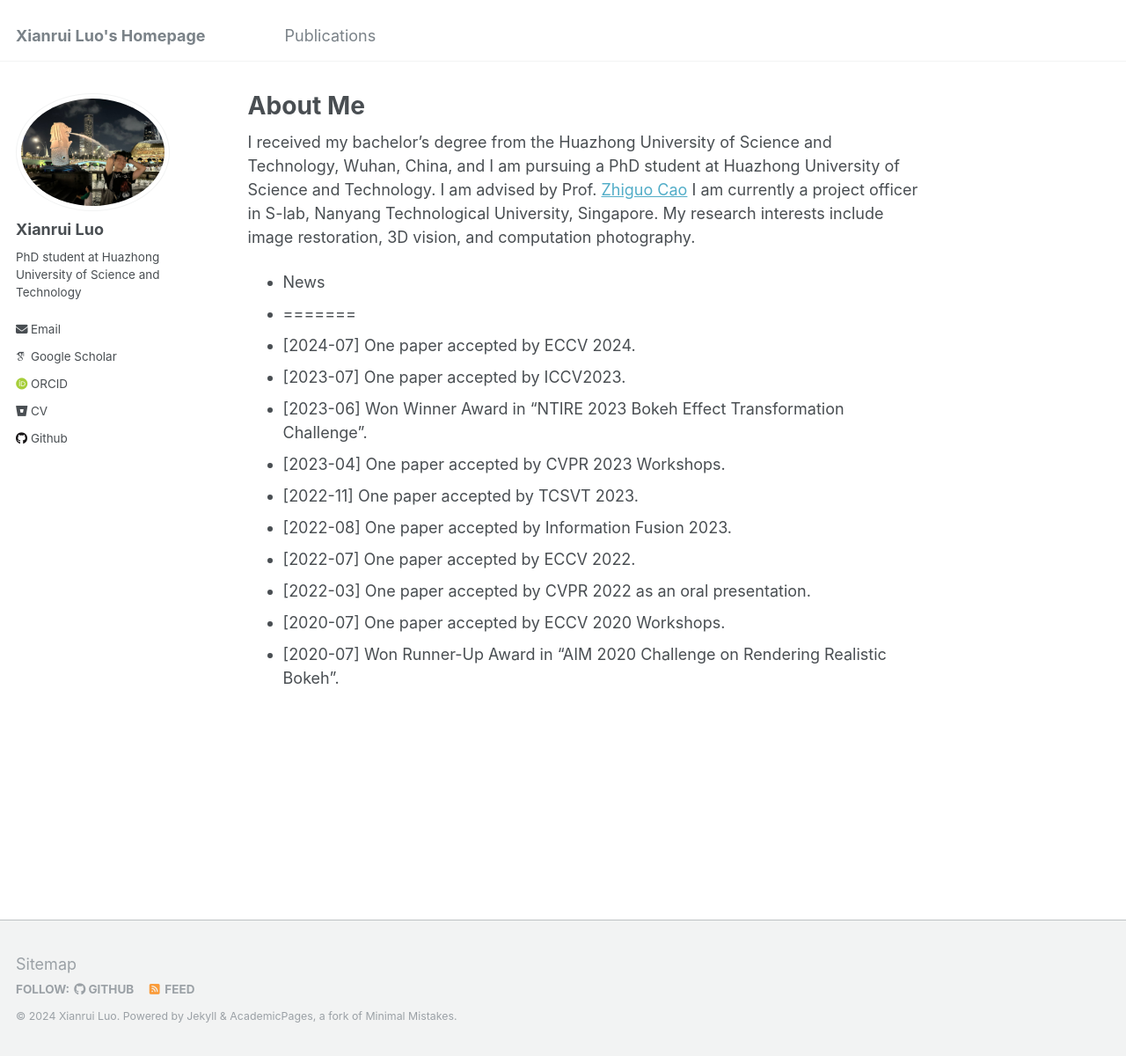
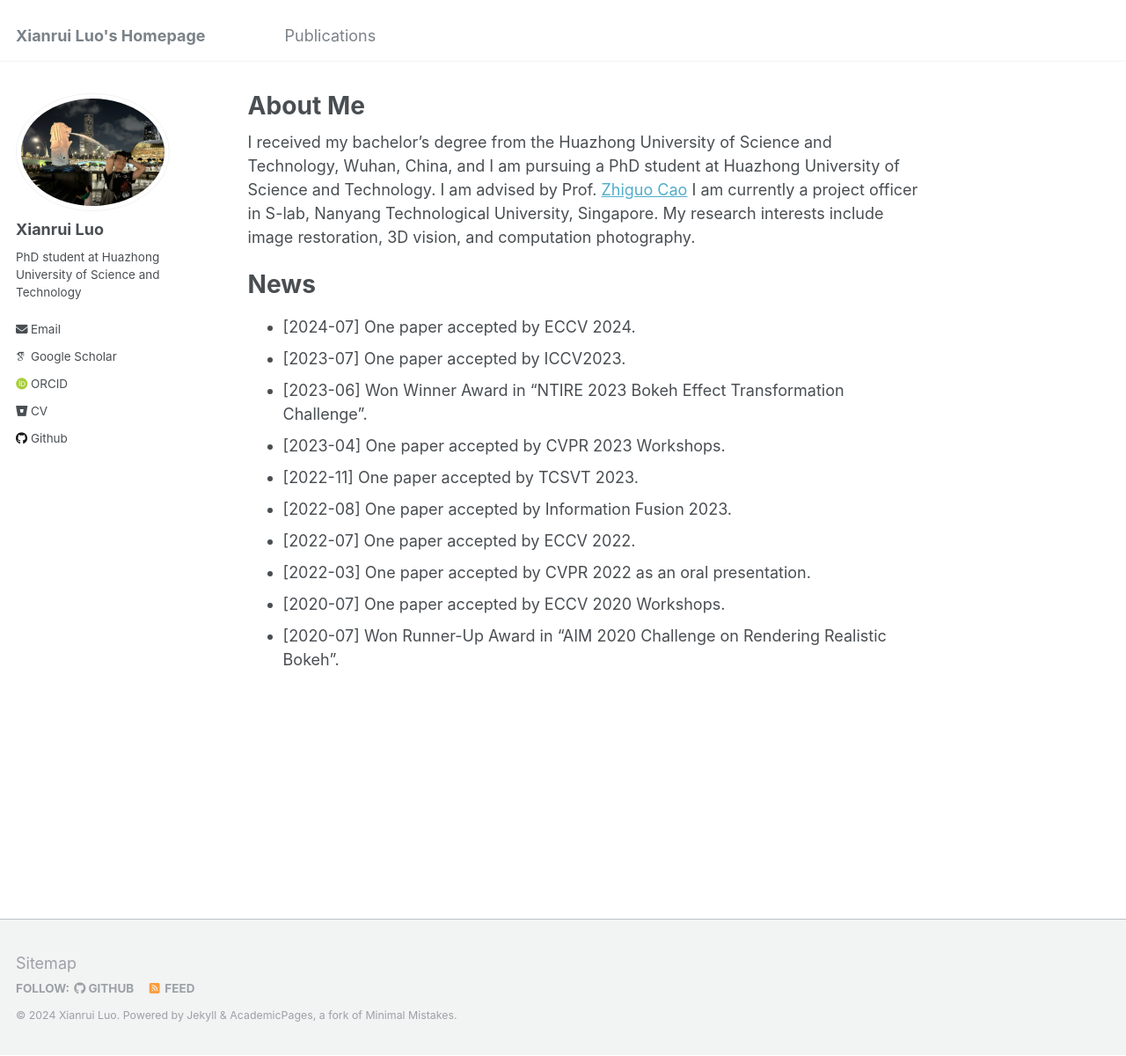
Before and after one commit to xianrui-luo/xianrui-luo.github.io, a Jekyll site: the page built from _pages/about.md, in a window 1280 px wide and 1200 px high. Shown: the whole window at 88% size. Built offline with Jekyll 4.4.1, drawn with Linux system fonts in a browser that asks for light colours; some web fonts are replaced.

```diff
--- a/_pages/about.md
+++ b/_pages/about.md
@@ -9,8 +9,8 @@ redirect_from:
 
 I received my bachelor's degree from the Huazhong University of Science and Technology, Wuhan, China, and I am pursuing a PhD student at Huazhong University of Science and Technology. I am advised by Prof. [Zhiguo Cao](https://openreview.net/profile?id=~Zhiguo_Cao1) I am currently a project officer in S-lab, Nanyang Technological University, Singapore. My research interests include image restoration, 3D vision, and computation photography.
 
-- News
-- =======
+News
+=======
 - [2024-07] One paper accepted by ECCV 2024.
 - [2023-07] One paper accepted by ICCV2023.
 - [2023-06] Won Winner Award in "NTIRE 2023 Bokeh Effect Transformation Challenge".
```
